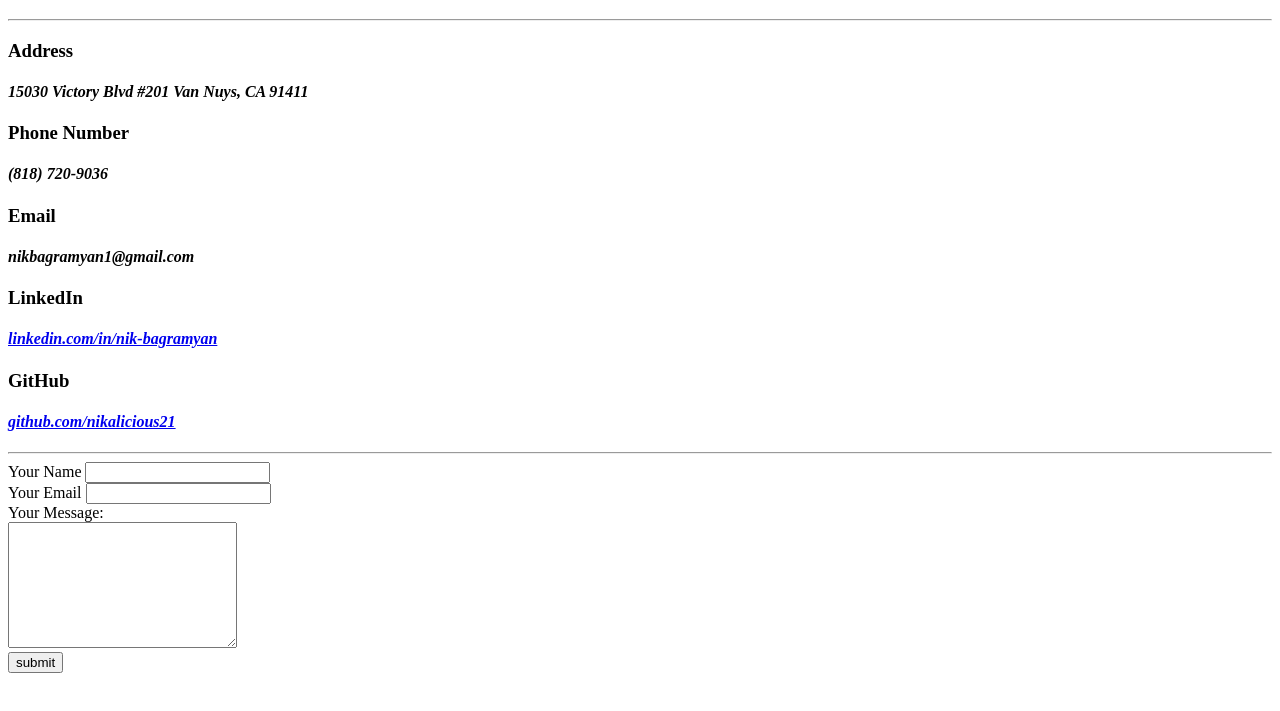
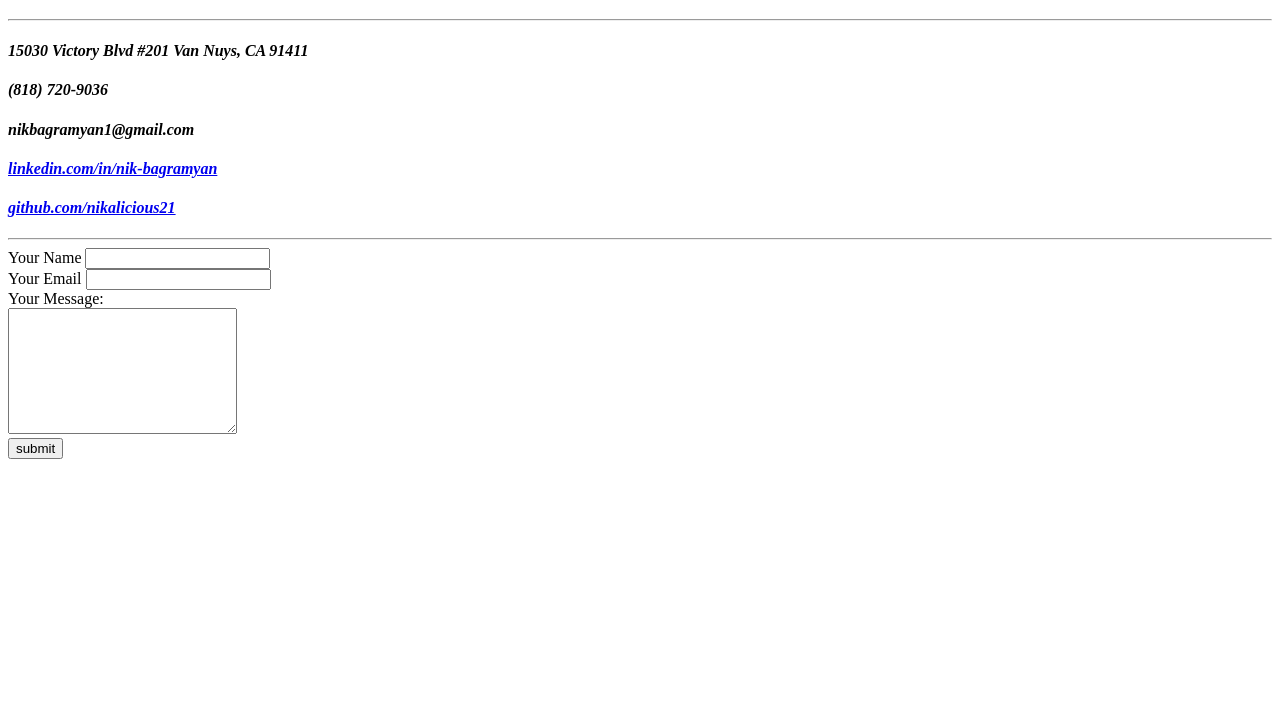
Before and after one commit to NikBcoding/my-site, a plain HTML site: page contacts.html in a window 1280 px wide. Shown: the part 87-798 px from the top of the page. Drawn offline with Linux system fonts and the light colour scheme.

Commit message:
updated page

```diff
--- a/contacts.html
+++ b/contacts.html
@@ -7,19 +7,14 @@
 <body>
   <a href="index.html">Home</a>
   <h1>My Contact Details</h1><hr>
-    <h3>Address</h3>
       <h4><em> 15030 Victory Blvd #201 Van Nuys, CA 91411</em>
       </h4>
-    <h3>Phone Number</h3>
       <h4><em>(818) 720-9036</em>
       </h4>
-    <h3>Email</h3>
       <h4><em>nikbagramyan1@gmail.com</em>
       </h4>
-    <h3>LinkedIn</h3>
       <h4><em><a href="https://www.linkedin.com/in/nik-bagramyan/">linkedin.com/in/nik-bagramyan</a></em>
       </h4>
-    <h3>GitHub</h3>
       <h4><em><a href="https://github.com/nikalicious21">github.com/nikalicious21</a></em>
       </h4>
 
```
